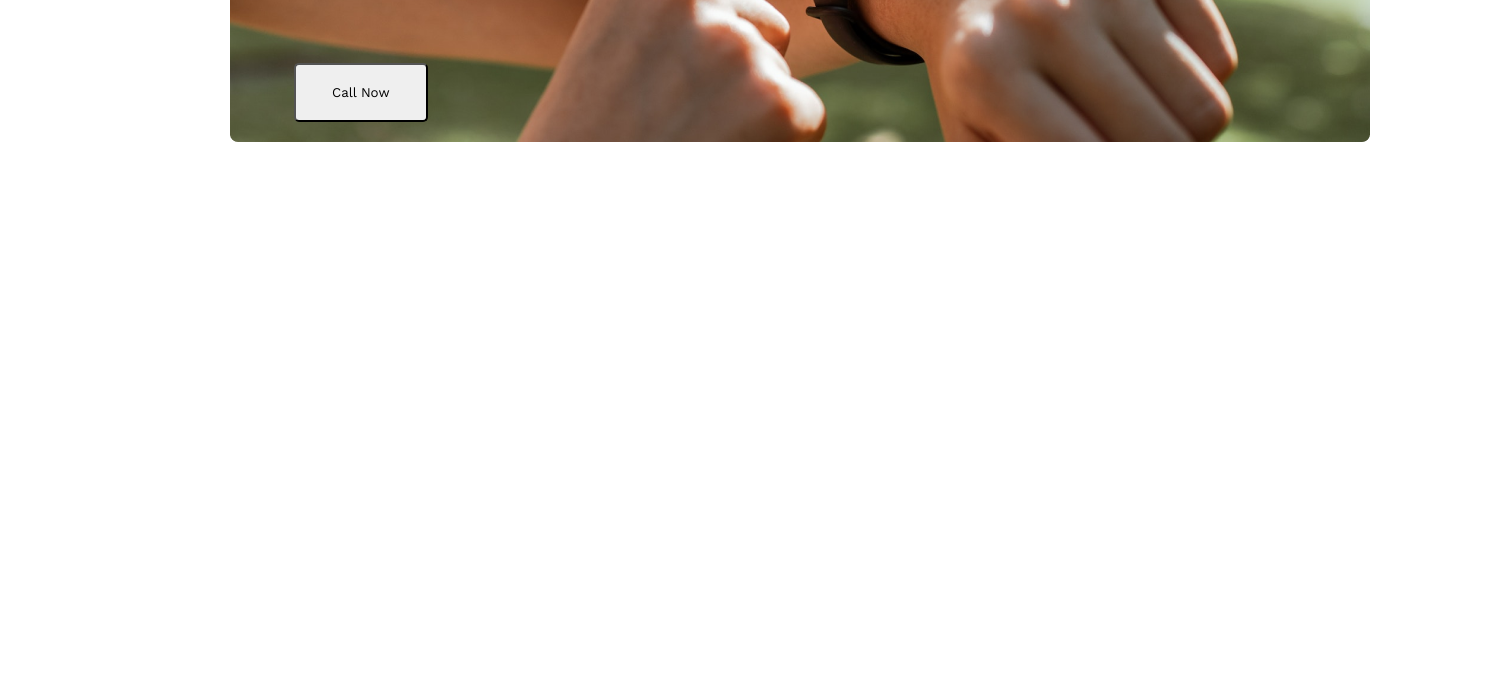
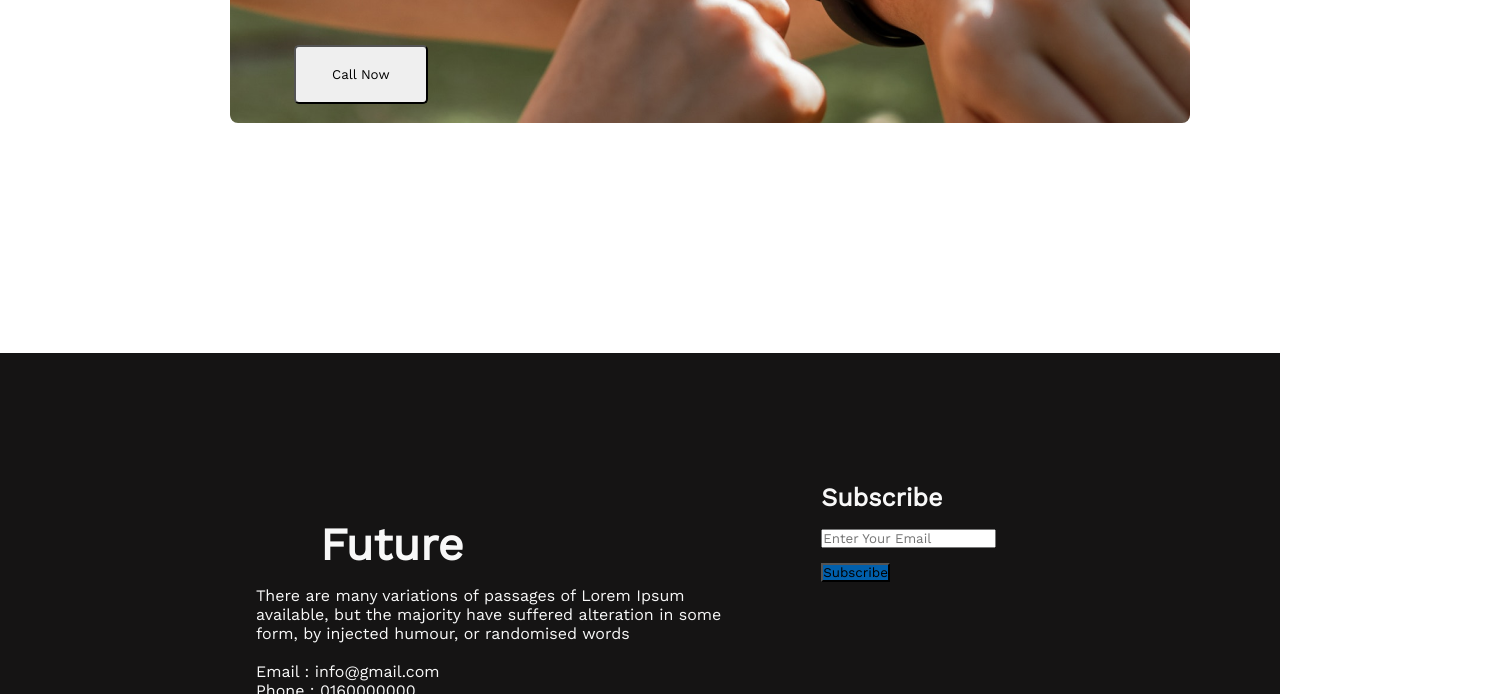
Before and after one commit to sunzidakeya/assignment-portfolio, a plain HTML site: page index.html in a window 1280 px wide. Shown: the part 2487-3181 px from the top of the page, 1510 px wide, since content can reach past the window. Drawn offline with nearby package versions, Linux system fonts and the light colour scheme.

Commit message:
added future and subscribe

```diff
--- a/index.html
+++ b/index.html
@@ -7,6 +7,7 @@
     <title>New Year New Me</title>
     <link rel="stylesheet" href="styles/portfolio.css">
     <link rel="preconnect" href="https://fonts.googleapis.com"><link rel="preconnect" href="https://fonts.gstatic.com" crossorigin><link href="https://fonts.googleapis.com/css2?family=Open+Sans&family=Work+Sans&display=swap" rel="stylesheet">
+    <script src="https://kit.fontawesome.com/9e928fe49d.js" crossorigin="anonymous"></script>
 </head>
 <body>
     <div class="header">
@@ -23,11 +24,11 @@
         <div class="banner-title">
         <h4>My Failure Of<br>Previous Year</h4>
         <ul class="banner-list">
-            <li>Contrary to popular belief, is not simply.</li>
-            <li>Contrary to popular belief.</li>
-            <li>Contrary to popular , is not simply.</li>
-            <li>Contrary to popular belief, is not simply.</li>
-            <li>Contrary to popular simply.</li>
+           <li> <i class="fa-solid fa-check"></i>Contrary to popular belief, is not simply.</li>
+            <li> <i class="fa-solid fa-check"></i>Contrary to popular belief.</li>
+            <li> <i class="fa-solid fa-check"></i>Contrary to popular , is not simply.</li>
+           <li> <i class="fa-solid fa-check"></i>Contrary to popular belief, is not simply.</li>
+            <li> <i class="fa-solid fa-check"></i>Contrary to popular simply.</li>
         </ul>
         </div>
         </div>
@@ -63,6 +64,33 @@
             <h3>Always keep a positive<br>mindset</h3>
             <button class="button">Call Now</button>
         </section>
-    </main>
+        </main>
+        <!---footer start-->
+        <footer>
+        <section class="footer">
+            <div>
+            <h3 class="section-title">Future</h3>
+            <p class="section-description">There are many variations of passages of Lorem Ipsum<br>available, but the majority have suffered alteration in some<br>form, by injected humour, or randomised words</p><br>
+            <p>Email : info@gmail.com</p>
+            <p>Phone : 0160000000</p>
+            <a href="">
+                <img src="images/icons/fb.png" alt="">
+                </a>
+            <a href="">
+                <img src="images/icons/twitter.png" alt="">
+                </a>
+            <a href="">
+                <img src="images/icons/youtube.png" alt="">
+                </a>
+</div>
+<div>
+ <h5 class="subscribe">Subscribe</h5>
+ <form action="">
+    <input type="email" name="" id="" placeholder="Enter Your Email"><br>
+    <button class="btn">Subscribe</button>
+ </form>
+</div>
+        </section>
+        </footer>
 </body>
 </html>
--- a/styles/portfolio.css
+++ b/styles/portfolio.css
@@ -97,8 +97,8 @@ margin: 75px 230px;
  }
  .main-title{
 background-image: url(../images/watch.png);
-height: 100vh;
-width: 100%;
+height: 300px;
+width: 75%;
 background-repeat: no-repeat;
 border-radius: 8px;
 margin: 230px;
@@ -117,3 +117,39 @@ margin: 230px;
 .button:hover{
   transform: scale(1.2);
 }
+.footer{
+  display: flex;
+  gap: 100px;
+  padding-left: 256px;
+  padding-top: 130px;
+  background: #151414;
+  color: #F8F8F8;
+}
+.footer .section-title{
+  text-align: left;
+  margin-left: 64px;
+  font-weight: 700;
+  font-size: 45px;
+  gap: 30px;
+  margin-bottom: 15px;
+}
+.section-title{
+  font-weight: 600;
+  font-size: 25px;
+}
+.subscribe{
+  font-weight: 600;
+  font-size: 25px;
+  margin-bottom: 16px;
+}
+.subscribe .input{
+  position: absolute;
+  margin-bottom: 15px;
+  height: 64px;
+}
+.btn{
+left: 30px;
+gap: 16px;
+margin-top: 15px;
+background-color: #005FAC;
+}
```
